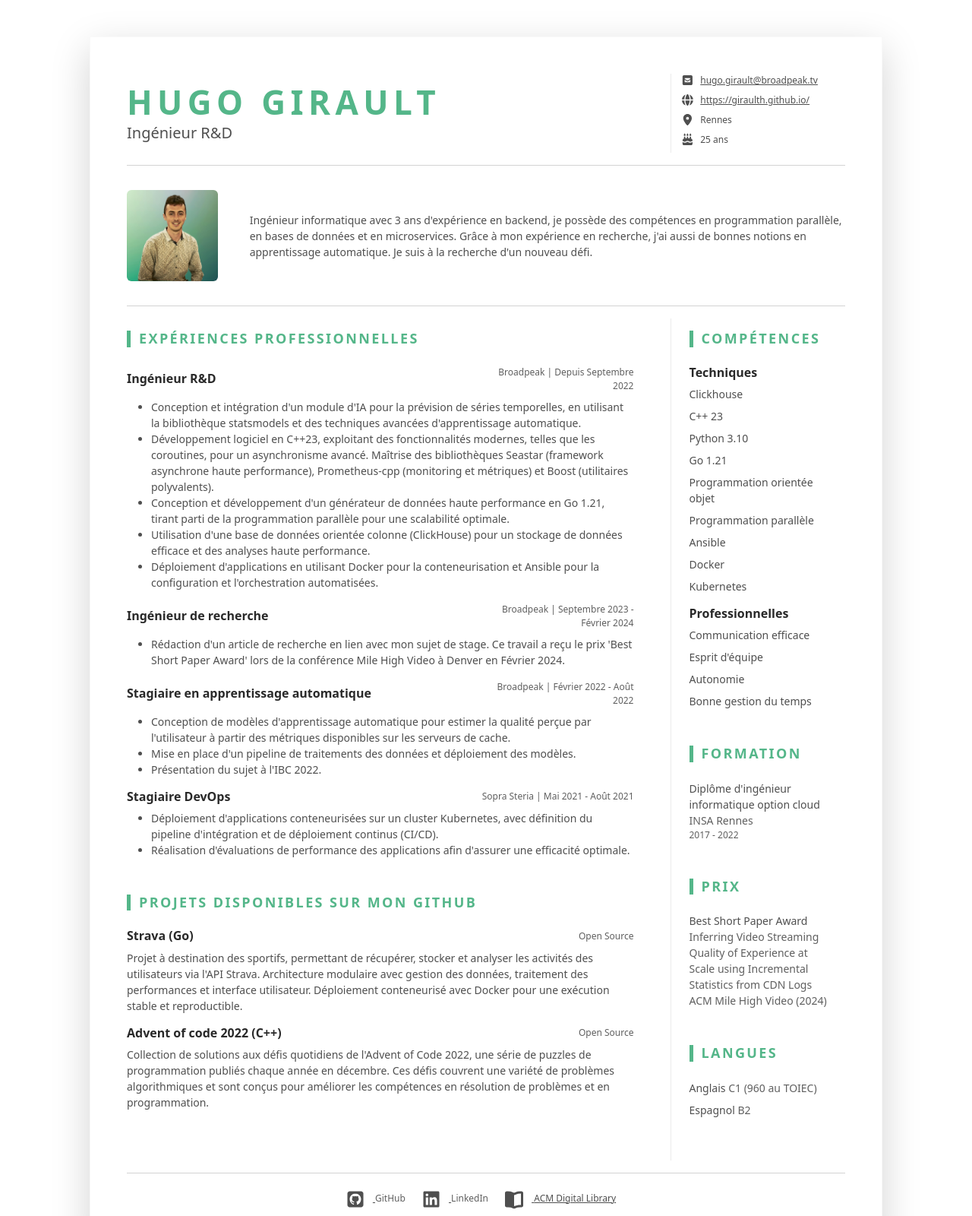
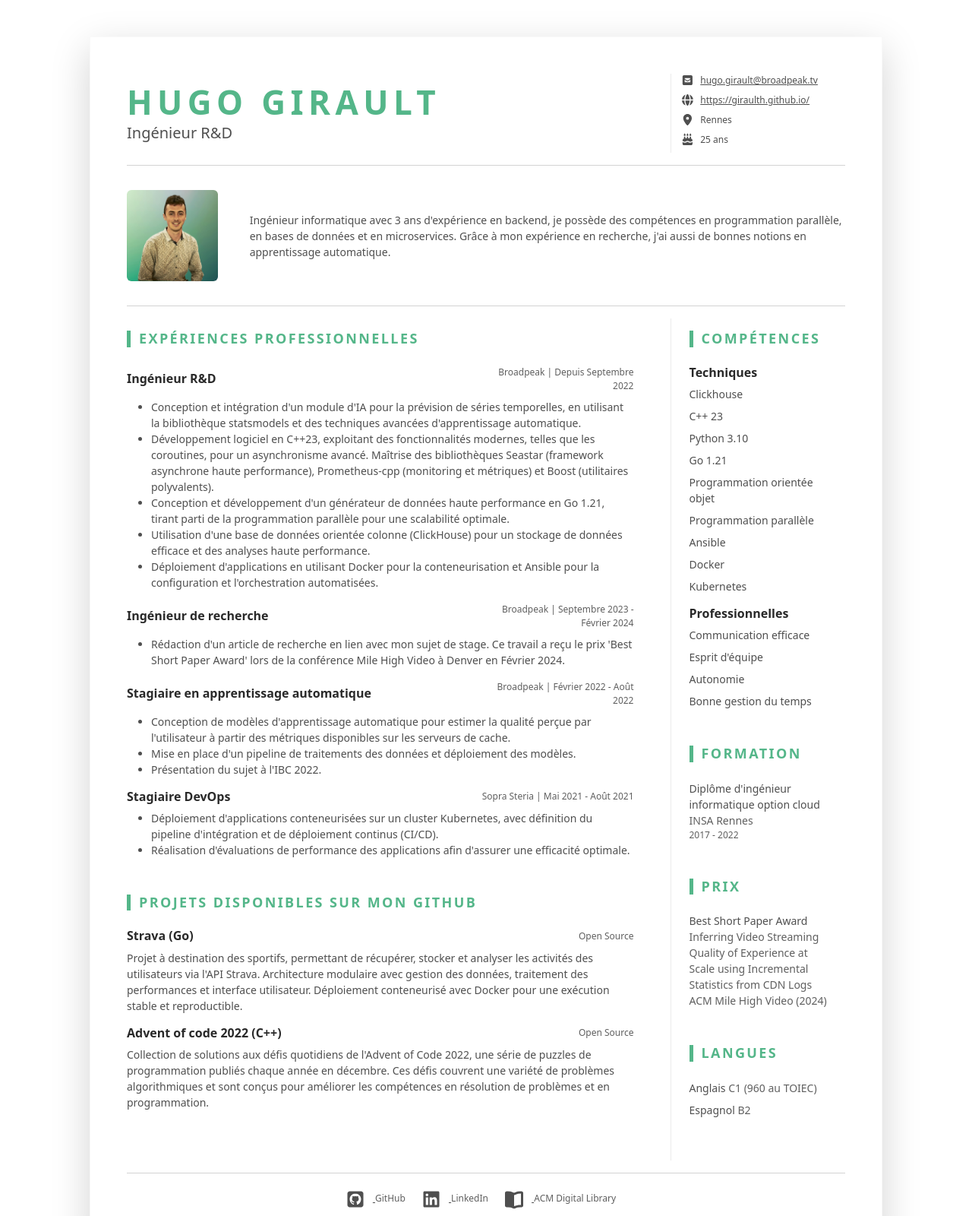
Before and after one commit to Giraulth/Giraulth.github.io, a plain HTML site: page index.html in a window 1280 px wide. Shown: the top 1600 px of the page at 76% size. Drawn offline with Linux system fonts and the light colour scheme.

Commit message:
Typo in footpage

```diff
--- a/index.html
+++ b/index.html
@@ -53,7 +53,7 @@
 						</div>
 
 						<div class="col text-start">
-							<p class="mb-0">Ingénieur informatique avec 3 ans d'expérience en backend, je possède des compétences en programmation parallèle, en bases de données et en microservices. Grâce à mon expérience en recherche, j'ai aussi de bonnes notions en apprentissage automatique. Je suis à la recherche d'un nouveau défi. </p>
+							<p class="mb-0">Ingénieur informatique avec 3 ans d'expérience en backend, je possède des compétences en programmation parallèle, en bases de données et en microservices. Grâce à mon expérience en recherche, j'ai aussi de bonnes notions en apprentissage automatique. </p>
 						</div><!--//col-->
 					</div>
 				</div><!--//resume-intro-->
@@ -227,7 +227,7 @@
 								<li class="list-inline-item mb-lg-0 me-3">
 									<a class="resume-link" href="https://dl.acm.org/doi/10.1145/3638036.3640803">
 										<i class="fa-solid fa-book-open fa-2x me-2" data-fa-transform="down-4"></i>
-										<span class="d-none d-lg-inline-block text-muted"></span>ACM Digital Library</span>
+										<span class="d-none d-lg-inline-block text-muted">ACM Digital Library</span>
 									</a>
 								</li>
 							</ul>
```
